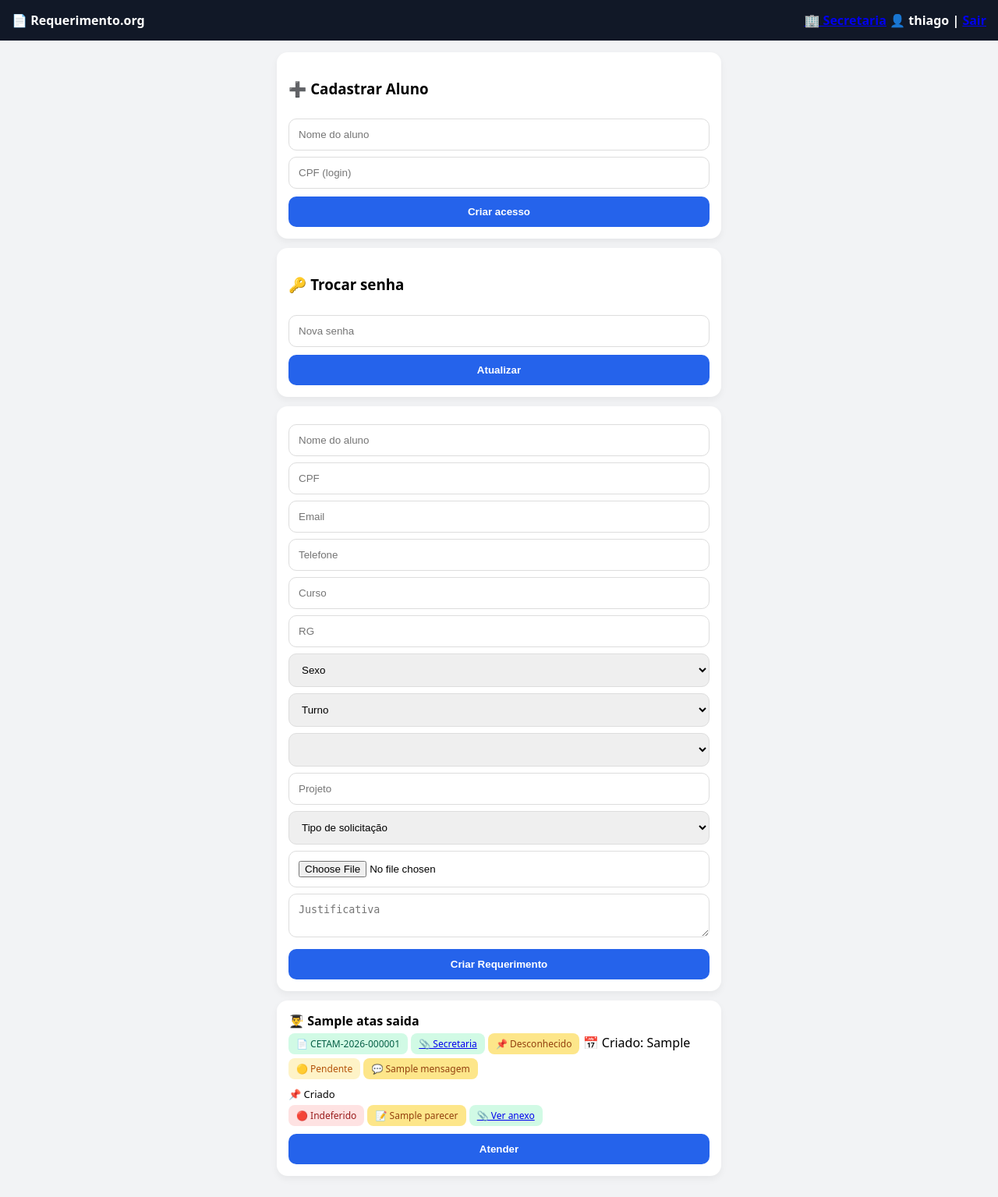
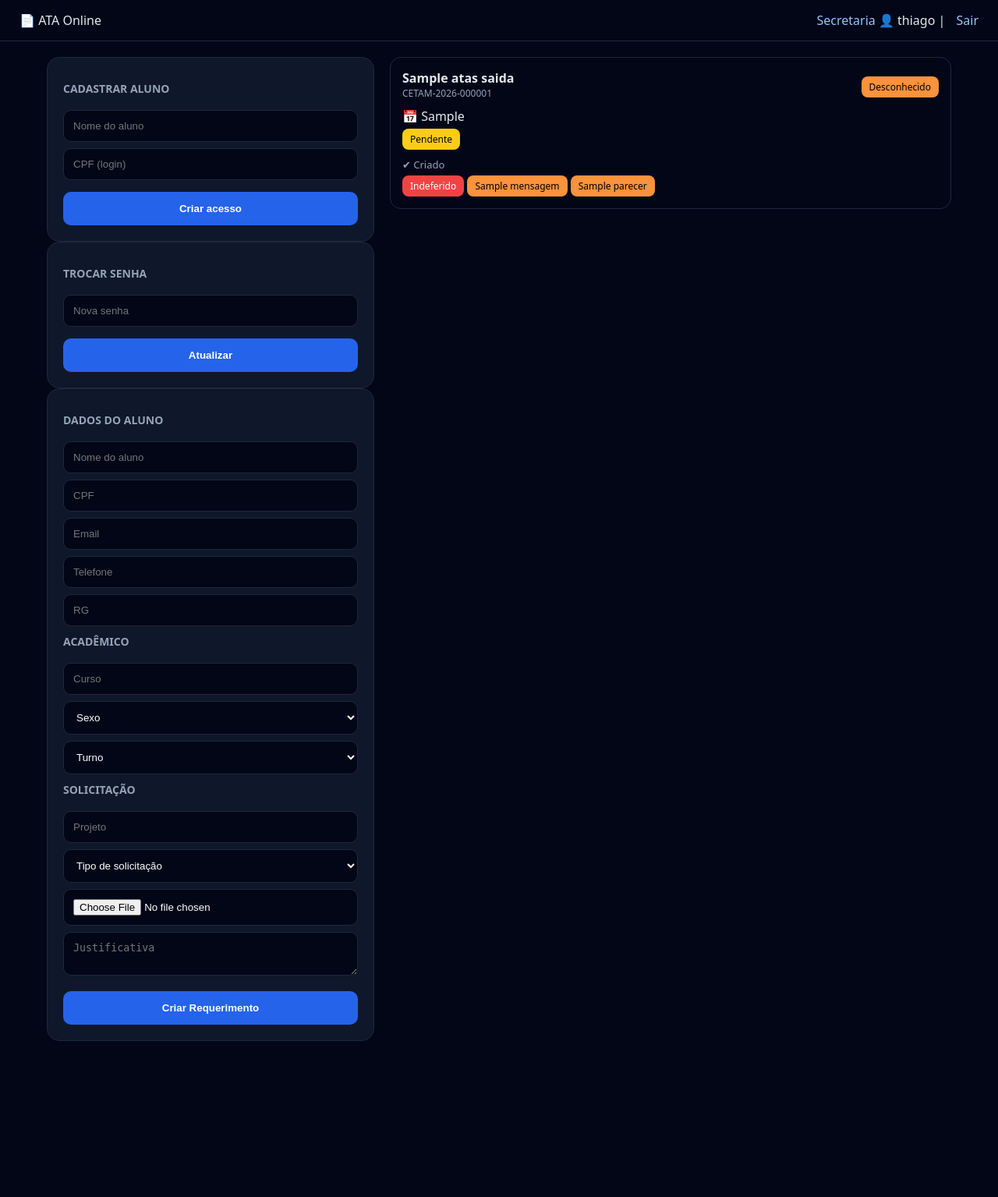
Before and after one commit to thiagoTBA/ata-online, a Flask app: page / in a window 1280 px wide. Shown: the whole page at 78% size. After the commit the page ends 1335 px from the top, so only its background shows below. Run offline with Flask 3, Linux system fonts and the light colour scheme; a user stored in the database is signed in; tables that the repository leaves empty hold one stand-in row (values such as "Sample post"); a database or web service that is not in the repository returns one stand-in record (values such as "Sample title"); lists and menus that the app fills with data are empty; some libraries are stand-ins or nearby versions.

Commit message:
update index
index update pagina layout

```diff
--- a/templates/index.html
+++ b/templates/index.html
@@ -10,49 +10,81 @@
 body {
   margin:0;
   font-family: system-ui;
-  background:#f2f3f5;
+  background:#020617;
+  color:#e5e7eb;
 }
 
+/* HEADER */
 .header {
-  background:#111827;
-  color:white;
-  padding:15px;
-  font-weight:bold;
+  background:#020617;
+  border-bottom:1px solid #1e293b;
+  padding:15px 25px;
+  display:flex;
+  justify-content:space-between;
+  align-items:center;
 }
 
-.container {
-  max-width:600px;
-  margin:auto;
-  padding:15px;
+.header a {
+  color:#93c5fd;
+  margin-left:10px;
+  text-decoration:none;
 }
 
-.card {
-  background:white;
-  padding:15px;
-  margin-bottom:12px;
-  border-radius:14px;
-  box-shadow:0 4px 10px rgba(0,0,0,0.05);
+/* GRID */
+.container {
+  max-width:1200px;
+  margin:auto;
+  padding:20px;
+  display:grid;
+  grid-template-columns: 420px 1fr;
+  gap:20px;
 }
 
+/* CARD */
+.card {
+  background:#0f172a;
+  padding:20px;
+  border-radius:16px;
+  border:1px solid #1e293b;
+}
+
+/* TITULOS */
+h3 {
+  margin:10px 0;
+  font-size:14px;
+  color:#94a3b8;
+  text-transform:uppercase;
+}
+
+/* INPUTS */
 input, textarea, select {
   width:100%;
   padding:12px;
   margin-top:8px;
   border-radius:10px;
-  border:1px solid #ddd;
+  border:1px solid #1e293b;
+  background:#020617;
+  color:white;
 }
 
+/* BOTÃO */
 button {
   width:100%;
-  padding:12px;
-  margin-top:10px;
+  padding:14px;
+  margin-top:15px;
   background:#2563eb;
   color:white;
   border:none;
   border-radius:10px;
   font-weight:bold;
+  cursor:pointer;
 }
 
+button:hover {
+  background:#1d4ed8;
+}
+
+/* TAGS */
 .tag {
   padding:5px 10px;
   border-radius:8px;
@@ -61,48 +93,82 @@ button {
   margin-top:5px;
 }
 
-.p1 { background:#fef3c7; color:#b45309; }
-.p2 { background:#fde68a; color:#92400e; }
-.ok { background:#d1fae5; color:#065f46; }
-.no { background:#fee2e2; color:#991b1b; }
+.p1 { background:#facc15; color:#000; }
+.p2 { background:#fb923c; color:#000; }
+.ok { background:#22c55e; color:#000; }
+.no { background:#ef4444; color:#fff; }
+
+/* LISTA */
+.list {
+  display:flex;
+  flex-direction:column;
+  gap:15px;
+}
+
+.process-card {
+  padding:15px;
+  border-radius:14px;
+  background:#020617;
+  border:1px solid #1e293b;
+}
+
+.process-header {
+  display:flex;
+  justify-content:space-between;
+  align-items:center;
+}
+
+.process-name {
+  font-weight:bold;
+}
+
+.process-id {
+  font-size:12px;
+  color:#94a3b8;
+}
+
+/* TIMELINE */
+.timeline {
+  margin-top:10px;
+  font-size:13px;
+  color:#94a3b8;
+}
 </style>
 </head>
 
 <body>
 
 <div class="header">
-  📄 Requerimento.org
-  <span style="float:right">
+  <div>📄 ATA Online</div>
 
+  <div>
     {% if role in ["secretaria","unit_admin","admin"] %}
-      <a href="/secretaria">🏢 Secretaria</a>
+      <a href="/secretaria">Secretaria</a>
     {% endif %}
 
     {% if role in ["coordenacao","admin"] %}
-      <a href="/coordenacao">🎓 Coordenação</a>
+      <a href="/coordenacao">Coordenação</a>
     {% endif %}
 
     {% if role == "admin" %}
-      <a href="/admin/users">👥 Usuários</a>
-      <a href="/admin/unidades">🏢 Unidades</a>
-      <a href="/admin/logs">📊 Logs</a>
-    {% endif %}
-
-    {% if role == "unit_admin" %}
-      <a href="/admin/users">👥 Usuários</a>
+      <a href="/admin/users">Usuários</a>
+      <a href="/admin/unidades">Unidades</a>
+      <a href="/admin/logs">Logs</a>
     {% endif %}
 
     👤 {{ username }} |
     <a href="/logout">Sair</a>
-
-  </span>
+  </div>
 </div>
 
 <div class="container">
 
+<!-- FORM -->
+<div>
+
 {% if session["role"] in ["admin","unit_admin","secretaria"] %}
 <div class="card">
-  <h3>➕ Cadastrar Aluno</h3>
+  <h3>Cadastrar aluno</h3>
 
   <form method="POST" action="/admin/create_user">
     <input name="username" placeholder="Nome do aluno" required>
@@ -112,7 +178,7 @@ button {
 </div>
 
 <div class="card">
-  <h3>🔑 Trocar senha</h3>
+  <h3>Trocar senha</h3>
 
   <form method="POST" action="/change_password">
     <input type="password" name="nova" placeholder="Nova senha" required>
@@ -121,16 +187,18 @@ button {
 </div>
 {% endif %}
 
-<!-- 📌 NOVO REQUERIMENTO -->
 <div class="card">
-<form id="form-requerimento" method="POST" action="/add" enctype="multipart/form-data">
+<form method="POST" action="/add" enctype="multipart/form-data">
 
+  <h3>Dados do aluno</h3>
   <input name="aluno_nome" placeholder="Nome do aluno" required>
-  <input name="cpf" id="cpf" placeholder="CPF" required>
-  <input name="email" id="email" type="email" placeholder="Email" required>
-  <input name="telefone" id="telefone" placeholder="Telefone" required>
+  <input name="cpf" placeholder="CPF" required>
+  <input name="email" type="email" placeholder="Email" required>
+  <input name="telefone" placeholder="Telefone" required>
+  <input name="rg" placeholder="RG">
+
+  <h3>Acadêmico</h3>
   <input name="curso" placeholder="Curso">
-  <input name="rg" placeholder="RG">
 
   <select name="sexo">
     <option value="">Sexo</option>
@@ -145,7 +213,7 @@ button {
     <option value="noite">Noite</option>
   </select>
 
-  <select name="unidade_id">
+  <h3>Solicitação</h3>
   <input name="projeto" placeholder="Projeto">
 
   <select name="tipo" required>
@@ -155,112 +223,81 @@ button {
     {% endfor %}
   </select>
 
-  <input type="file" name="anexo" accept=".pdf,.jpg,.jpeg,.png">
-
+  <input type="file" name="anexo">
   <textarea name="justificativa" placeholder="Justificativa"></textarea>
 
   <button>Criar Requerimento</button>
+
 </form>
 </div>
 
-<!-- 📋 LISTA -->
+</div>
+
+<!-- LISTA -->
+<div class="list">
+
 {% for a in atas %}
-<div class="card">
+<div class="process-card">
 
-  <b>👨‍🎓 {{ a["aluno_nome"] }}</b><br>
+  <div class="process-header">
+    <div>
+      <div class="process-name">{{ a["aluno_nome"] }}</div>
+      <div class="process-id">{{ a["protocolo"] }}</div>
+    </div>
 
-  {% if a["protocolo"] %}
-    <div class="tag ok">📄 {{ a["protocolo"] }}</div>
+    <div class="tag p2">
+      {{ tipos.get(a["tipo"], "Desconhecido") }}
+    </div>
+  </div>
+
+  <div style="margin-top:10px;">
+    📅 {{ a["criado_em"] }}
+  </div>
+
+  <!-- STATUS -->
+  {% if a["status"] == "PENDENTE" %}
+    <div class="tag p1">Pendente</div>
+  {% elif a["status"] == "EM_ATENDIMENTO" %}
+    <div class="tag p1">Em atendimento</div>
+  {% elif a["status"] == "AGUARDANDO_COORD" %}
+    <div class="tag p2">Coordenação</div>
+  {% elif a["status"] == "RETORNADO_SECRETARIA" %}
+    <div class="tag p2">Retorno</div>
+  {% elif a["status"] == "FINALIZADO" %}
+    <div class="tag ok">Finalizado</div>
   {% endif %}
 
-  {% if a["anexo_secretaria"] %}
-    <div class="tag ok">
-      <a href="{{ a["anexo_secretaria"] }}" target="_blank">📎 Secretaria</a>
+  <!-- TIMELINE -->
+  <div class="timeline">
+    ✔ Criado<br>
+    {% if a["status"] != "PENDENTE" %}✔ Atendido<br>{% endif %}
+    {% if a["status"] in ["AGUARDANDO_COORD","RETORNADO_SECRETARIA","FINALIZADO"] %}✔ Coordenação<br>{% endif %}
+    {% if a["status"] == "FINALIZADO" %}✔ Finalizado{% endif %}
+  </div>
+
+  <!-- PDF -->
+  {% if a["status"] == "FINALIZADO" %}
+    <div style="margin-top:10px;">
+      <a href="/processo/{{ a['id'] }}/pdf" target="_blank">📄 Baixar</a>
     </div>
   {% endif %}
 
-  <div class="tag p2">
-    📌 {{ tipos.get(a["tipo"], "Desconhecido") }}
-  </div>
-
-  📅 Criado: {{ a["criado_em"] }}<br>
-
-  {% if a["status"] == "PENDENTE" %}
-    <div class="tag p1">🟡 Pendente</div>
-  {% elif a["status"] == "EM_ATENDIMENTO" %}
-    <div class="tag p1">🟡 Em atendimento</div>
-  {% elif a["status"] == "AGUARDANDO_COORD" %}
-    <div class="tag p2">🟠 Na coordenação</div>
-  {% elif a["status"] == "RETORNADO_SECRETARIA" %}
-    <div class="tag p2">🔁 Retornou para secretaria</div>
-  {% elif a["status"] == "FINALIZADO" %}
-    <div class="tag ok">🟢 Finalizado</div>
-  {% endif %}
-
-  <!-- PDF -->
-  {% if a["status"] == "FINALIZADO" %}
-    <div style="margin-top:8px;">
-      <a href="/processo/{{ a['id'] }}/pdf" target="_blank" style="color:#2563eb; font-weight:bold;">
-        📄 Baixar Processo Completo
-      </a>
-    </div>
+  <!-- DECISÃO -->
+  {% if a["decisao"] %}
+    {% if a["decisao"] == "DEFERIDO" %}
+      <div class="tag ok">Deferido</div>
+    {% else %}
+      <div class="tag no">Indeferido</div>
+    {% endif %}
   {% endif %}
 
   <!-- MENSAGEM -->
   {% if a["mensagem"] %}
-    <div class="tag p2">
-      💬 {{ a["mensagem"] }}
-    </div>
-  {% endif %}
-
-  <!-- TIMELINE -->
-  <div style="margin-top:10px; font-size:13px">
-
-    <div>📌 Criado</div>
-
-    {% if a["status"] in ["EM_ATENDIMENTO","AGUARDANDO_COORD","RETORNADO_SECRETARIA","FINALIZADO"] %}
-      <div>🟡 Atendido</div>
-    {% endif %}
-
-    {% if a["status"] in ["AGUARDANDO_COORD","RETORNADO_SECRETARIA","FINALIZADO"] %}
-      <div>🟠 Enviado para coordenação</div>
-    {% endif %}
-
-    {% if a["status"] in ["RETORNADO_SECRETARIA","FINALIZADO"] %}
-      <div>🔁 Retornou da coordenação</div>
-    {% endif %}
-
-    {% if a["status"] == "FINALIZADO" %}
-      <div>🟢 Finalizado</div>
-    {% endif %}
-
-  </div>
-
-  <!-- RESULTADO -->
-  {% if a["decisao"] %}
-    {% if a["decisao"] == "DEFERIDO" %}
-      <div class="tag ok">🟢 Deferido</div>
-    {% else %}
-      <div class="tag no">🔴 Indeferido</div>
-    {% endif %}
+    <div class="tag p2">{{ a["mensagem"] }}</div>
   {% endif %}
 
   {% if a["parecer"] %}
-    <div class="tag p2">
-      📝 {{ a["parecer"] }}
-    </div>
-  {% endif %}
-
-  {% if a["anexo_url"] %}
-    <div class="tag ok">
-      <a href="{{ a["anexo_url"] }}" target="_blank">📎 Ver anexo</a>
-    </div>
-  {% endif %}
-
-  {% if session["role"] in ["admin","secretaria"] and a["status"] == "PENDENTE" %}
-    <form method="POST" action="/atender/{{ a["id"] }}">
-      <button>Atender</button>
-    </form>
+    <div class="tag p2">{{ a["parecer"] }}</div>
   {% endif %}
 
 </div>
@@ -268,5 +305,7 @@ button {
 
 </div>
 
+</div>
+
 </body>
 </html>
```
